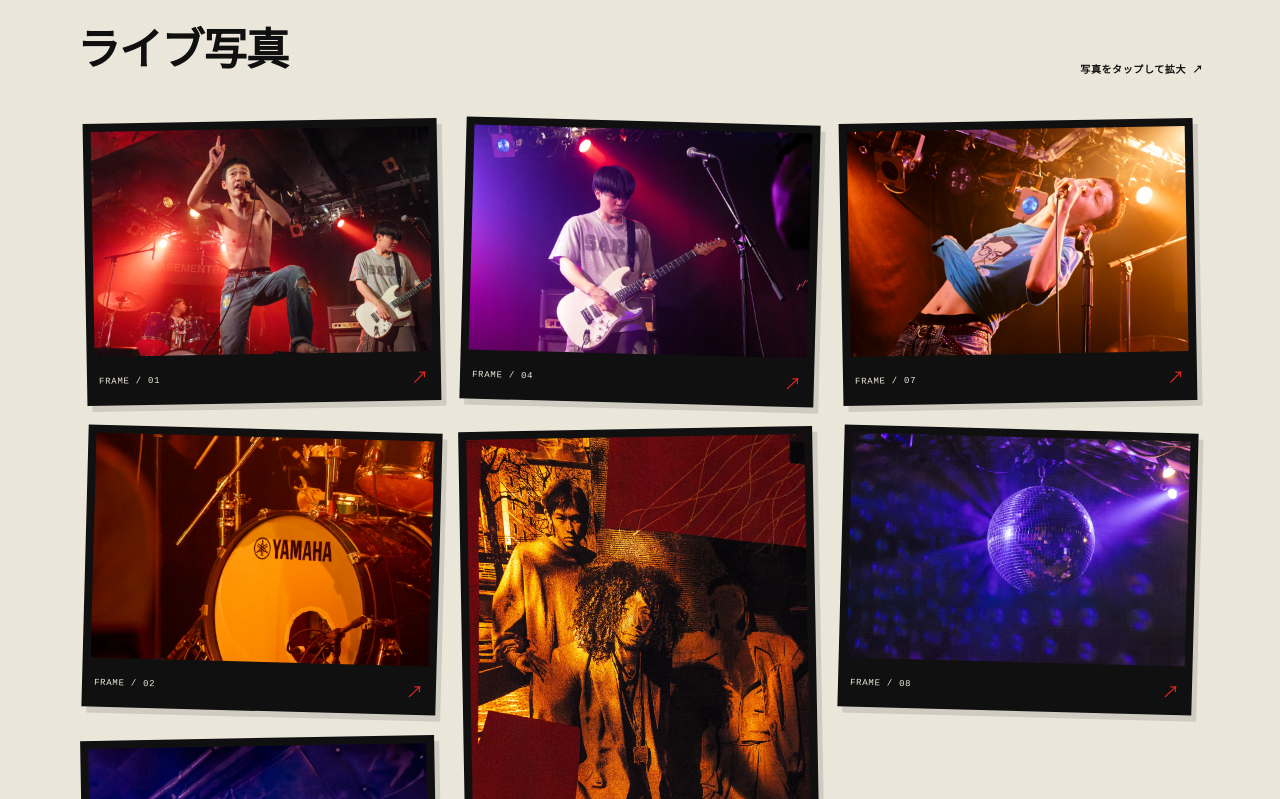
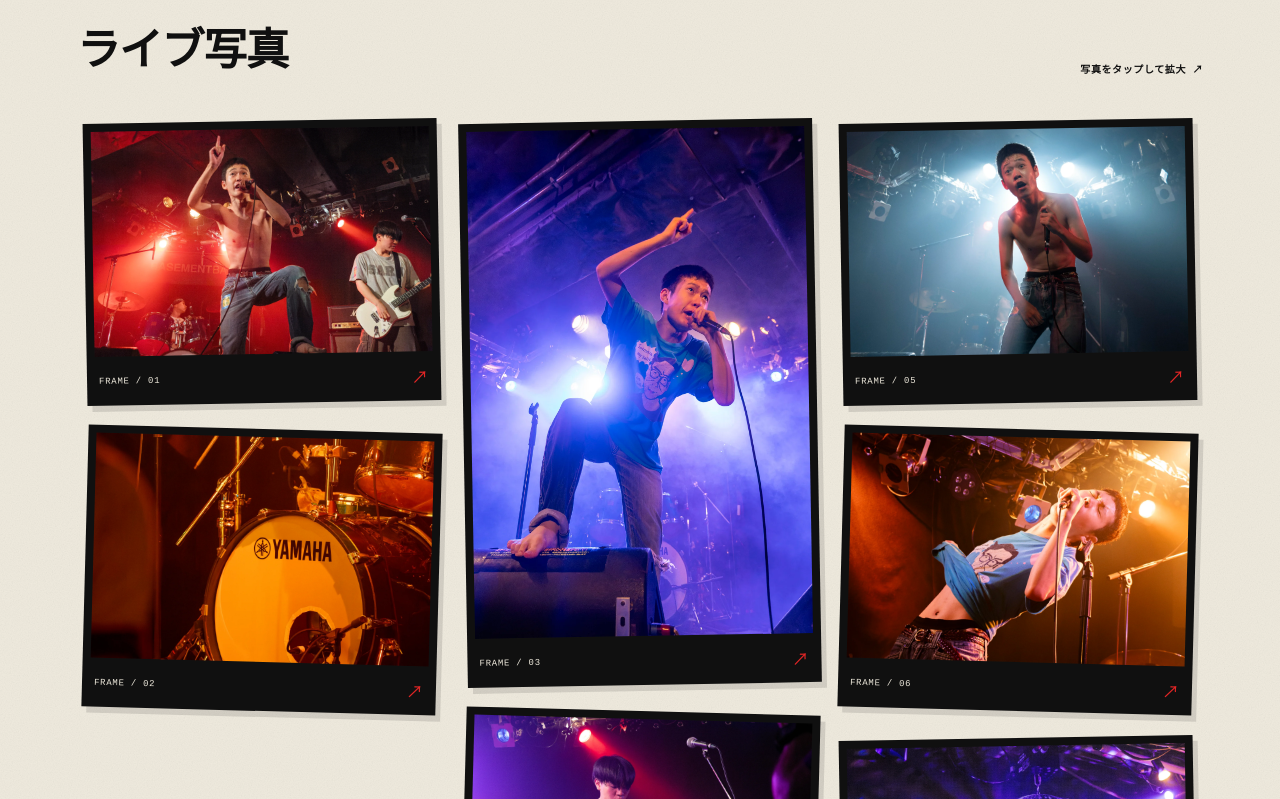
Before and after one commit to tanadesu/barabara, a Next.js app: page / in a window 1280 px wide. Shown: the part 4941-5740 px from the top of the page. Built offline with nearby package versions, Linux system fonts and the light colour scheme.

Commit message:
Remove live gallery frame five

```diff
--- a/src/data/site.ts
+++ b/src/data/site.ts
@@ -42,7 +42,6 @@ export const site: Site = {
     { src: '/images/live/live-1778.webp', alt: '暖色の照明に照らされたステージのドラムセット', width: 1920, height: 1280 },
     { src: '/images/live/live-0723.webp', alt: '青い照明の中、片足を上げて歌うボーカル', width: 1280, height: 1920 },
     { src: '/images/live/live-1138.webp', alt: '紫の照明の中で白いギターを弾くメンバー', width: 1920, height: 1280 },
-    { src: '/images/live/live-1771.webp', alt: '暖かな照明の中でポーズをとる3人', width: 1280, height: 1920 },
     { src: '/images/live/live-1680.webp', alt: '青白い逆光を背にマイクを握るボーカル', width: 1920, height: 1280 },
     { src: '/images/live/live-0812.webp', alt: 'オレンジ色の照明の下で体を傾けて歌うボーカル', width: 1920, height: 1280 },
     { src: '/images/live/live-1731.webp', alt: '紫色の光を反射するライブハウスのミラーボール', width: 1920, height: 1280 },
```
